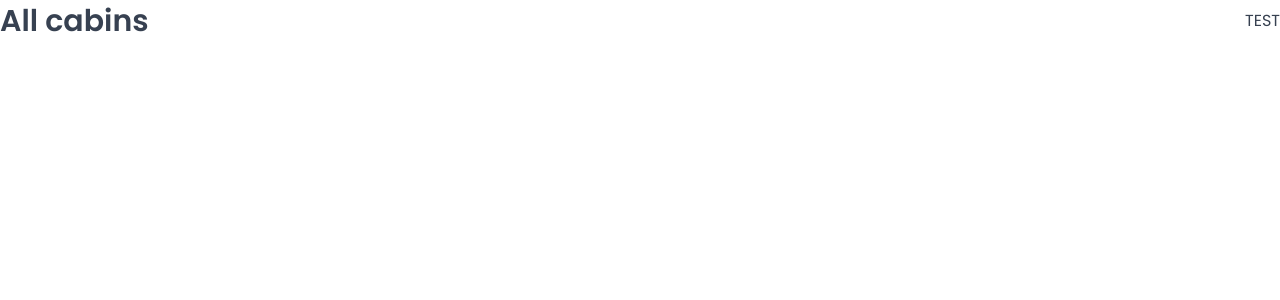
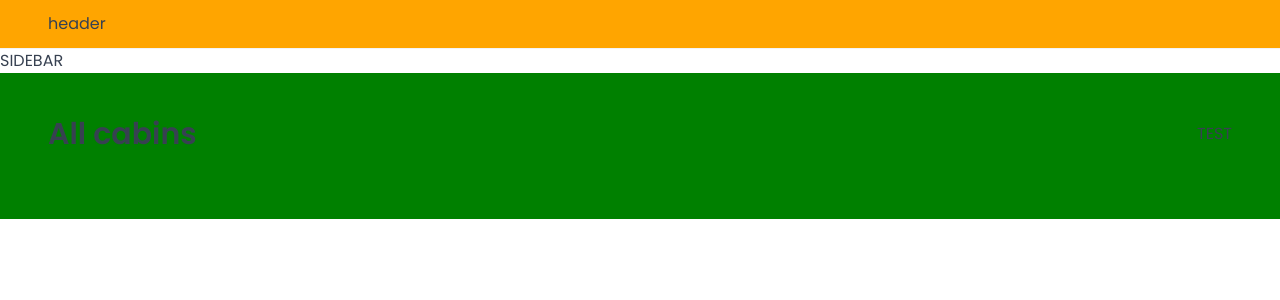
Before and after one commit to luka-tchanukvadze/The-Wild-Oasis-Internal-Tool, a React (Vite) app: page /cabins in a window 1280 px wide. Shown: the top 300 px of the page. Built offline with nearby package versions, Linux system fonts and the light colour scheme; a web font is replaced by a local one.

Commit message:
Building the App Layout

```diff
--- a/src/App.jsx
+++ b/src/App.jsx
@@ -9,6 +9,7 @@
 import Account from "./pages/Account";
 import Login from "./pages/Login";
 import PageNotFound from "./pages/PageNotFound";
+import AppLayout from "./ui/AppLayout";
 
 function App() {
   return (
@@ -16,6 +17,7 @@
       <GlobalStyles />
       <BrowserRouter>
         <Routes>
+          <Route element={<AppLayout />}>
             <Route index element={<Navigate replace to={"dashboard"} />} />
             <Route path="dashboard" element={<Dashboard />} />
             <Route path="Bookings" element={<Bookings />} />
@@ -23,6 +25,8 @@
             <Route path="users" element={<Users />} />
             <Route path="settings" element={<Settings />} />
             <Route path="account" element={<Account />} />
+          </Route>
+
           <Route path="login" element={<Login />} />
           <Route path="*" element={<PageNotFound />} />
         </Routes>
--- /dev/null
+++ b/src/ui/AppLayout.jsx
@@ -0,0 +1,22 @@
+import { Outlet } from "react-router-dom";
+import Header from "./Header";
+import Sidebar from "./Sidebar";
+import styled from "styled-components";
+
+const Main = styled.main`
+  background-color: green;
+  padding: 4rem 4.8rem 6.4rem;
+`;
+
+function AppLayout() {
+  return (
+    <div>
+      <Header />
+      <Sidebar />
+      <Main>
+        <Outlet />
+      </Main>
+    </div>
+  );
+}
+export default AppLayout;
--- /dev/null
+++ b/src/ui/Header.jsx
@@ -0,0 +1,12 @@
+import styled from "styled-components";
+
+const StyledHeader = styled.header`
+  background-color: orange;
+  padding: 1.2rem 4.8rem;
+  border-bottom: 1px solid var(--color-grey-100);
+`;
+
+function Header() {
+  return <StyledHeader>header</StyledHeader>;
+}
+export default Header;
--- /dev/null
+++ b/src/ui/Sidebar.jsx
@@ -0,0 +1,4 @@
+function Sidebar() {
+  return <aside>SIDEBAR</aside>;
+}
+export default Sidebar;
```
Lines whose indentation alone changed are shown as unchanged.
